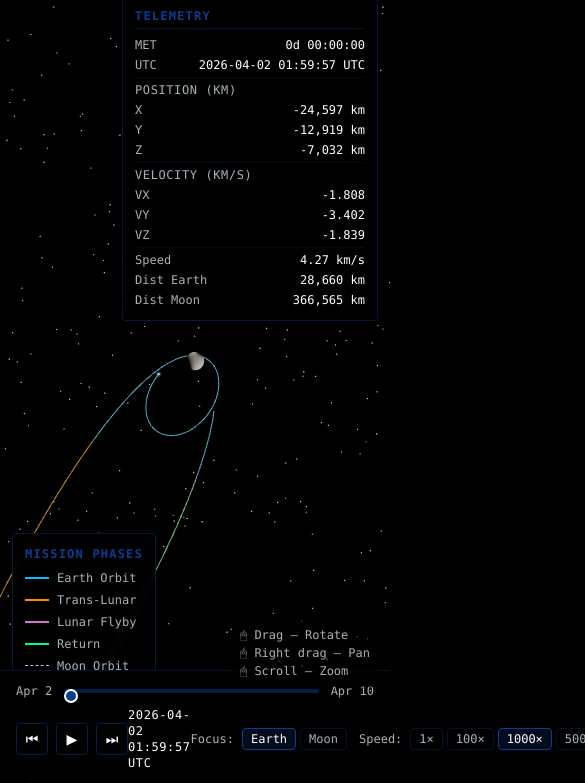
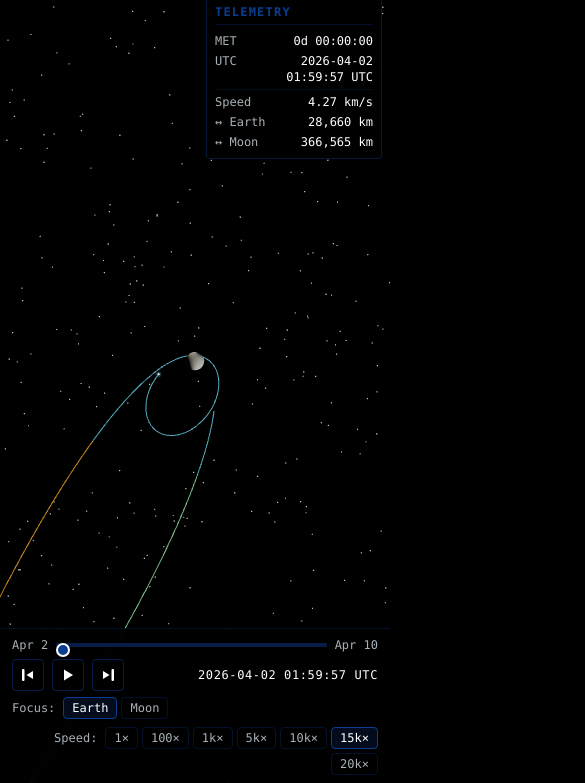
Before and after one commit to dthyresson/artemis-ii-player, a website built with Vite: page index.html in a window 390 px wide. Shown: the part 61-844 px from the top of the page, 585 px wide, since content can reach past the window. Built offline with nearby package versions, Linux system fonts and the light colour scheme; animation ran at ten frames a second.

Commit message:
better responsiveness

```diff
--- a/index.html
+++ b/index.html
@@ -51,9 +51,22 @@
       <!-- Header -->
       <div class="absolute top-0 left-0 right-0 flex items-center justify-between px-4 py-3 z-10 pointer-events-none">
         <div class="flex items-center gap-3">
-          <div class="nasa-logo-small text-white font-black text-lg tracking-widest border border-white px-2 py-0.5">NASA</div>
+          <!-- NASA meatball logo -->
+          <svg xmlns="http://www.w3.org/2000/svg" viewBox="0 0 32 32" class="w-9 h-9 shrink-0" aria-label="NASA">
+            <circle cx="16" cy="16" r="15.5" fill="#0B3D91"/>
+            <ellipse cx="16" cy="16" rx="12" ry="4.5" fill="none" stroke="white" stroke-width="1.4" transform="rotate(-30 16 16)"/>
+            <circle cx="22" cy="10" r="1.8" fill="white"/>
+            <path d="M4 21 Q16 27 28 21" fill="none" stroke="#FC3D21" stroke-width="2.5"/>
+            <text x="16" y="19.5" text-anchor="middle" fill="white" font-family="Arial Black, sans-serif" font-size="6.5" font-weight="900" letter-spacing="0.8">NASA</text>
+          </svg>
           <div class="hidden sm:block">
+            <div class="flex items-center gap-1.5">
+              <!-- Artemis crescent icon -->
+              <svg xmlns="http://www.w3.org/2000/svg" viewBox="0 0 16 16" class="w-4 h-4 shrink-0" aria-hidden="true">
+                <path d="M12 3.5A6.5 6.5 0 1 0 12 12.5A4.5 4.5 0 1 1 12 3.5Z" fill="white"/>
+              </svg>
               <div class="text-white font-semibold text-sm tracking-wider">ARTEMIS II</div>
+            </div>
             <div class="text-nasa-gray text-xs tracking-widest uppercase">Mission Trajectory · April 2026</div>
           </div>
         </div>
@@ -68,7 +81,7 @@
       </div>
 
       <!-- Telemetry panel -->
-      <div id="telemetry" class="absolute top-14 right-3 w-64 bg-black/80 border border-nasa-blue/40 rounded p-3 z-10 backdrop-blur-sm">
+      <div id="telemetry" class="absolute top-14 right-2 sm:right-3 w-44 sm:w-64 bg-black/80 border border-nasa-blue/40 rounded p-2 sm:p-3 z-10 backdrop-blur-sm">
         <div class="text-nasa-blue text-xs font-bold tracking-widest uppercase mb-2 border-b border-nasa-blue/30 pb-1">
           Telemetry
         </div>
@@ -81,6 +94,7 @@
             <span class="text-nasa-gray">UTC</span>
             <span id="tel-utc" class="text-white text-right">—</span>
           </div>
+          <div class="hidden sm:block">
             <div class="border-t border-nasa-blue/20 my-1"></div>
             <div class="text-nasa-gray text-xs uppercase tracking-wider mb-0.5">Position (km)</div>
             <div class="flex justify-between">
@@ -109,24 +123,25 @@
               <span class="text-nasa-gray">VZ</span>
               <span id="tel-vz" class="text-white">—</span>
             </div>
+          </div>
           <div class="border-t border-nasa-blue/20 my-1"></div>
           <div class="flex justify-between">
             <span class="text-nasa-gray">Speed</span>
             <span id="tel-speed" class="text-white">—</span>
           </div>
           <div class="flex justify-between">
-            <span class="text-nasa-gray">Dist Earth</span>
+            <span class="text-nasa-gray">↔ Earth</span>
             <span id="tel-dist-earth" class="text-white">—</span>
           </div>
           <div class="flex justify-between">
-            <span class="text-nasa-gray">Dist Moon</span>
+            <span class="text-nasa-gray">↔ Moon</span>
             <span id="tel-dist-moon" class="text-white">—</span>
           </div>
         </div>
       </div>
 
       <!-- Phase legend -->
-      <div class="absolute bottom-24 left-3 bg-black/80 border border-nasa-blue/40 rounded p-3 z-10 backdrop-blur-sm">
+      <div class="absolute bottom-32 sm:bottom-24 left-3 bg-black/80 border border-nasa-blue/40 rounded p-2 sm:p-3 z-10 backdrop-blur-sm hidden sm:block">
         <div class="text-nasa-blue text-xs font-bold tracking-widest uppercase mb-2">Mission Phases</div>
         <div class="space-y-1.5 text-xs font-mono">
           <div class="flex items-center gap-2">
@@ -153,10 +168,10 @@
       </div>
 
       <!-- Player controls -->
-      <div class="absolute bottom-0 left-0 right-0 bg-black/90 border-t border-nasa-blue/30 px-4 py-3 z-10 backdrop-blur-sm">
-        <div class="flex flex-col gap-2 max-w-5xl mx-auto">
+      <div class="absolute bottom-0 left-0 right-0 bg-black/90 border-t border-nasa-blue/30 px-3 sm:px-4 py-2 sm:py-3 z-10 backdrop-blur-sm">
+        <div class="flex flex-col gap-1.5 sm:gap-2 max-w-5xl mx-auto">
           <!-- Scrubber -->
-          <div class="flex items-center gap-3">
+          <div class="flex items-center gap-2 sm:gap-3">
             <span id="time-start" class="text-nasa-gray text-xs font-mono whitespace-nowrap">Apr 2</span>
             <input
               id="scrubber"
@@ -168,27 +183,36 @@
             />
             <span id="time-end" class="text-nasa-gray text-xs font-mono whitespace-nowrap">Apr 10</span>
           </div>
-          <!-- Controls row -->
-          <div class="flex items-center justify-between">
-            <div class="flex items-center gap-2">
-              <button id="btn-restart" class="player-btn" title="Restart">⏮</button>
-              <button id="btn-play" class="player-btn text-lg" title="Play/Pause">▶</button>
-              <button id="btn-end" class="player-btn" title="Jump to end">⏭</button>
+          <!-- Controls row: play buttons + time, then focus+speed wraps on mobile -->
+          <div class="flex flex-wrap items-center gap-x-3 gap-y-1.5 justify-between">
+            <div class="flex items-center gap-2 shrink-0">
+              <button id="btn-restart" class="player-btn" title="Restart (Home)">
+                <svg xmlns="http://www.w3.org/2000/svg" viewBox="0 0 16 16" fill="currentColor" class="w-4 h-4 pointer-events-none"><rect x="2" y="2" width="2.5" height="12" rx="1"/><path d="M6.5 8L13 4v8z"/></svg>
+              </button>
+              <button id="btn-play" class="player-btn" title="Play/Pause (Space)">
+                <svg xmlns="http://www.w3.org/2000/svg" viewBox="0 0 16 16" fill="currentColor" class="w-4 h-4 pointer-events-none"><path d="M4 2.5l9 5.5-9 5.5z"/></svg>
+              </button>
+              <button id="btn-end" class="player-btn" title="Jump to end (End)">
+                <svg xmlns="http://www.w3.org/2000/svg" viewBox="0 0 16 16" fill="currentColor" class="w-4 h-4 pointer-events-none"><path d="M3 4l6.5 4L3 12z"/><rect x="11.5" y="2" width="2.5" height="12" rx="1"/></svg>
+              </button>
             </div>
-            <div id="current-time" class="text-white text-xs font-mono tracking-wider"></div>
-            <div class="flex items-center gap-3">
+            <div id="current-time" class="text-white text-xs font-mono tracking-wider shrink-0"></div>
+            <!-- Focus + Speed: full-width on mobile (wraps to new row), auto on desktop -->
+            <div class="flex items-center gap-2 sm:gap-3 w-full sm:w-auto flex-wrap sm:flex-nowrap justify-between sm:justify-end">
               <div class="flex items-center gap-1">
                 <span class="text-nasa-gray text-xs mr-1">Focus:</span>
                 <button class="focus-btn active" data-focus="earth">Earth</button>
                 <button class="focus-btn" data-focus="moon">Moon</button>
               </div>
-              <div class="flex items-center gap-1">
+              <div class="flex items-center gap-1 flex-wrap justify-end">
                 <span class="text-nasa-gray text-xs mr-1">Speed:</span>
                 <button class="speed-btn" data-speed="1">1×</button>
                 <button class="speed-btn" data-speed="100">100×</button>
-                <button class="speed-btn active" data-speed="1000">1000×</button>
-                <button class="speed-btn" data-speed="5000">5000×</button>
+                <button class="speed-btn" data-speed="1000">1k×</button>
+                <button class="speed-btn" data-speed="5000">5k×</button>
                 <button class="speed-btn" data-speed="10000">10k×</button>
+                <button class="speed-btn active" data-speed="15000">15k×</button>
+                <button class="speed-btn" data-speed="20000">20k×</button>
               </div>
             </div>
           </div>
@@ -196,10 +220,33 @@
       </div>
 
       <!-- Camera controls hint -->
-      <div class="absolute bottom-24 right-3 text-nasa-gray text-xs font-mono bg-black/60 rounded p-2 z-10 space-y-0.5">
-        <div>🖱 Drag — Rotate</div>
-        <div>🖱 Right drag — Pan</div>
-        <div>🖱 Scroll — Zoom</div>
+      <div class="absolute bottom-32 sm:bottom-24 right-3 text-nasa-gray text-xs font-mono bg-black/60 rounded p-2 z-10 space-y-1 hidden sm:block">
+        <div class="flex items-center gap-1.5">
+          <!-- Left-click mouse -->
+          <svg viewBox="0 0 12 18" class="w-3 h-4 shrink-0" fill="none" stroke="currentColor" stroke-width="1.2" xmlns="http://www.w3.org/2000/svg">
+            <rect x="1" y="1" width="10" height="14" rx="5"/>
+            <path d="M1 6.5 Q1 1 6 1 L6 7.5 L1 7.5Z" fill="currentColor" opacity="0.7" stroke="none"/>
+            <line x1="6" y1="1" x2="6" y2="7.5" stroke="currentColor" stroke-width="0.8"/>
+          </svg>
+          <span>Drag — Rotate</span>
+        </div>
+        <div class="flex items-center gap-1.5">
+          <!-- Right-click mouse -->
+          <svg viewBox="0 0 12 18" class="w-3 h-4 shrink-0" fill="none" stroke="currentColor" stroke-width="1.2" xmlns="http://www.w3.org/2000/svg">
+            <rect x="1" y="1" width="10" height="14" rx="5"/>
+            <path d="M11 6.5 Q11 1 6 1 L6 7.5 L11 7.5Z" fill="currentColor" opacity="0.7" stroke="none"/>
+            <line x1="6" y1="1" x2="6" y2="7.5" stroke="currentColor" stroke-width="0.8"/>
+          </svg>
+          <span>Right drag — Pan</span>
+        </div>
+        <div class="flex items-center gap-1.5">
+          <!-- Scroll wheel mouse -->
+          <svg viewBox="0 0 12 18" class="w-3 h-4 shrink-0" fill="none" stroke="currentColor" stroke-width="1.2" xmlns="http://www.w3.org/2000/svg">
+            <rect x="1" y="1" width="10" height="14" rx="5"/>
+            <rect x="4.5" y="3" width="3" height="5" rx="1.5" fill="currentColor" opacity="0.8" stroke="none"/>
+          </svg>
+          <span>Scroll — Zoom</span>
+        </div>
       </div>
     </div>
   </body>
--- a/src/ui/Player.ts
+++ b/src/ui/Player.ts
@@ -11,7 +11,7 @@ export class Player {
 
   private _missionTime: number
   private _isPlaying = false
-  private _speed = 1000
+  private _speed = 15000
 
   private lastRealTime = 0
 
@@ -99,8 +99,11 @@ export class Player {
     this.updatePlayBtn()
   }
 
+  private static readonly PLAY_SVG = `<svg xmlns="http://www.w3.org/2000/svg" viewBox="0 0 16 16" fill="currentColor" class="w-4 h-4 pointer-events-none"><path d="M4 2.5l9 5.5-9 5.5z"/></svg>`
+  private static readonly PAUSE_SVG = `<svg xmlns="http://www.w3.org/2000/svg" viewBox="0 0 16 16" fill="currentColor" class="w-4 h-4 pointer-events-none"><rect x="3" y="2" width="4" height="12" rx="1"/><rect x="9" y="2" width="4" height="12" rx="1"/></svg>`
+
   private updatePlayBtn(): void {
-    this.btnPlay.textContent = this._isPlaying ? '⏸' : '▶'
+    this.btnPlay.innerHTML = this._isPlaying ? Player.PAUSE_SVG : Player.PLAY_SVG
   }
 
   private updateScrubber(): void {
```
Lines whose indentation alone changed are shown as unchanged.
